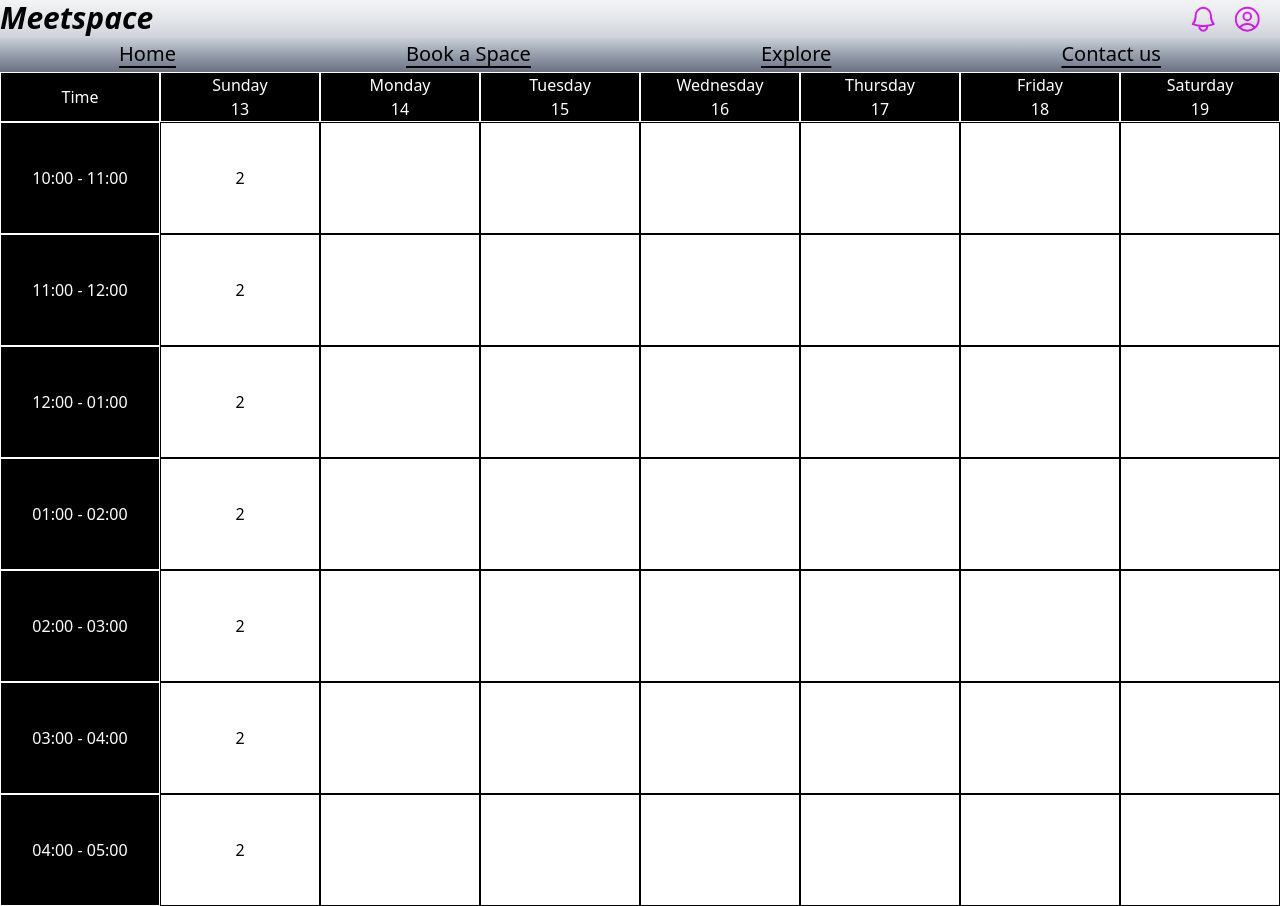
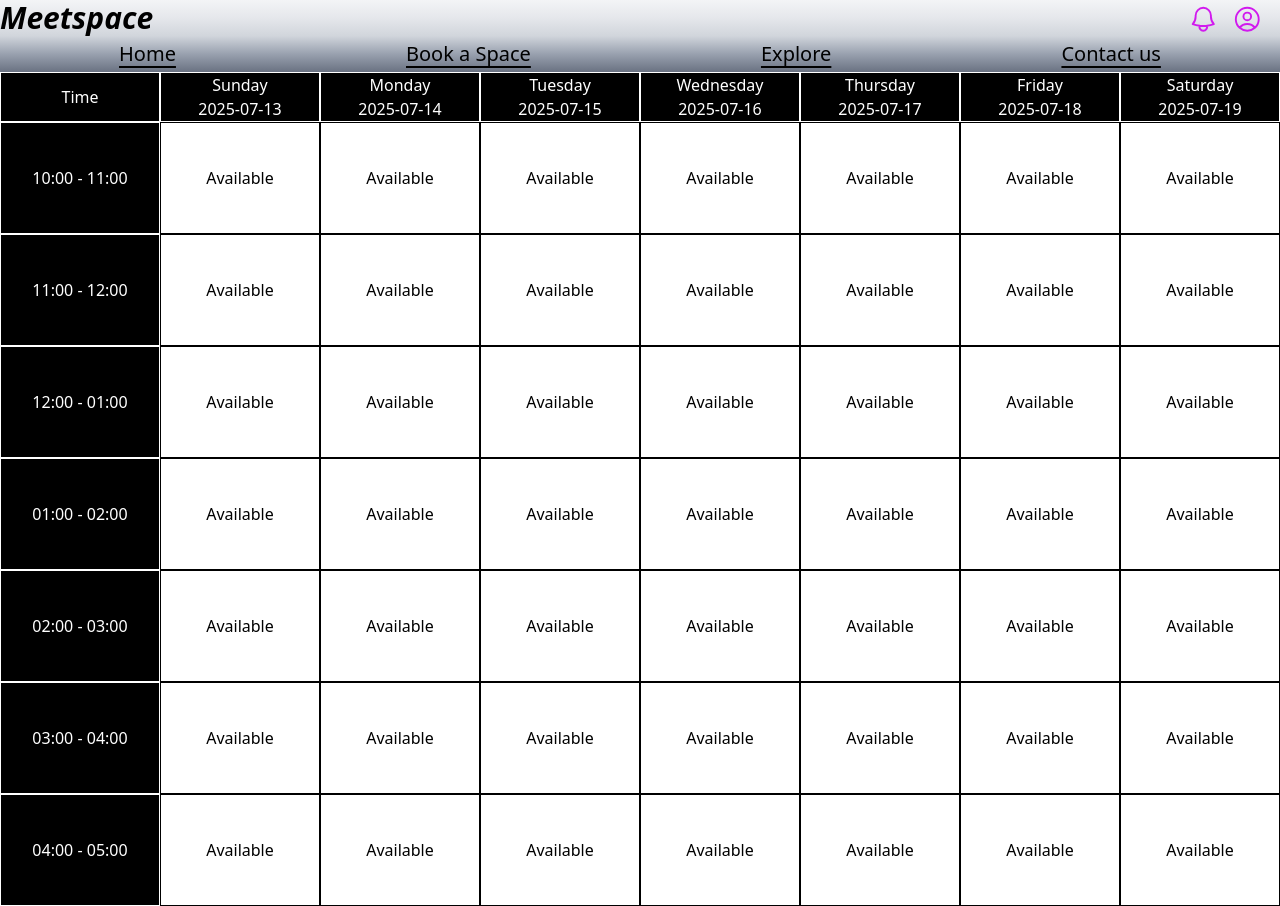
Before and after one commit to Shivam-B-Gupta/Meeting-Room-Booking, a React (Vite) app in the folder Frontend/: page /meetspace/bookaspace in a window 1280 px wide. Built offline with nearby package versions, Linux system fonts and the light colour scheme; no server answers.

Commit message:
Updated the booking logic

```diff
--- a/Frontend/src/Components/CalendarRows.jsx
+++ b/Frontend/src/Components/CalendarRows.jsx
@@ -1,17 +1,4 @@
-export default function TimeRow({}) {
-  const today = new Date();
-  const days = [];
-
-  for (let i = 0; i < 7; i++) {
-    const date = new Date();
-    date.setDate(today.getDate() + i);
-
-    const dayName = date.toLocaleDateString("en-US", { weekday: "long" });
-    const dayNumber = date.getDate();
-
-    days.push({ dayName, dayNumber });
-  }
-
+export default function TimeRow({ days }) {
   const boxStyle =
     "border-solid border-#D11AEE border w-47 flex justify-center bg-black text-white";
 
@@ -23,7 +10,7 @@ export default function TimeRow({}) {
           <div key={index} className={boxStyle}>
             <div className="text-center">
               <div>{day.dayName}</div>
-              <div>{day.dayNumber}</div>
+              <div>{day.fullDate}</div>
             </div>
           </div>
         ))}
@@ -32,19 +19,21 @@ export default function TimeRow({}) {
   );
 }
 
-export function CommonRow({ col1, col2, col3, col4, col5, col6, col7, col8 }) {
+export function CommonRow({ col1, onClick }) {
   const boxStyle =
     "border-solid border-#D11AEE border w-47 h-28 flex justify-center items-center hover:bg-gray-200 cursor-pointer";
   return (
     <div className="flex w-screen  justify-center ">
       <div className={`${boxStyle} bg-black text-white `}>{col1}</div>
-      <div className={boxStyle}>{col2}</div>
-      <div className={boxStyle}>{col3}</div>
-      <div className={boxStyle}>{col4}</div>
-      <div className={boxStyle}>{col5}</div>
-      <div className={boxStyle}>{col6}</div>
-      <div className={boxStyle}>{col7}</div>
-      <div className={boxStyle}>{col8}</div>
+      {[...Array(7)].map((_, dayIndex) => (
+        <div
+          key={dayIndex}
+          className={boxStyle}
+          onClick={() => onClick({ dayIndex })}
+        >
+          Available
+        </div>
+      ))}
     </div>
   );
 }
--- a/Frontend/src/Components/Card.jsx
+++ b/Frontend/src/Components/Card.jsx
@@ -12,6 +12,7 @@ import { IconTrash, IconEdit } from "@tabler/icons-react";
 import { BACKEND_URL } from "../config";
 import PopUp from "./PopUp";
 import { useRooms } from "../hooks/RoomContext";
+import { useNavigate } from "react-router-dom";
 
 export default function Card({
   RoomName,
@@ -26,6 +27,7 @@ export default function Card({
   const user_type = localStorage.getItem("user_type");
   const token = localStorage.getItem("token");
   const isAdmin = user_type === "admin";
+  const navigate = useNavigate();
   const [showPopUp, setShowPopUp] = useState(false);
   const [name, setName] = useState(RoomName);
   const [location, setLocation] = useState(Location);
@@ -52,7 +54,10 @@ export default function Card({
     e.preventDefault();
     setShowPopUp(true);
   };
-  const handleBook = () => {};
+  const handleBook = () => {
+    localStorage.setItem("roomId", roomId);
+    navigate("/meetspace/bookaspace");
+  };
   return (
     <div className="relative h-120 w-80 rounded-[2rem] overflow-hidden shadow-lg ml-auto mr-auto mt-6 mb-6">
       <div className="bg-[url('/office.webp')] bg-cover bg-center h-80 w-80">
--- a/Frontend/src/Pages/Calendar.jsx
+++ b/Frontend/src/Pages/Calendar.jsx
@@ -1,18 +1,66 @@
+import axios from "axios";
 import TimeRow from "../Components/CalendarRows";
 import { CommonRow } from "../Components/CalendarRows";
-import PopUp from "../Components/PopUp";
+import { BACKEND_URL } from "../config";
 
 export default function Calendar() {
+  const today = new Date();
+  const day = [];
+  const roomId = localStorage.getItem("roomId");
+  const token = localStorage.getItem("token");
+
+  for (let i = 0; i < 7; i++) {
+    const date = new Date();
+    date.setDate(today.getDate() + i);
+
+    const dayName = date.toLocaleDateString("en-US", { weekday: "long" });
+    const fullDate = date.toISOString().split("T")[0];
+    day.push({ dayName, fullDate });
+  }
+
+  const handleSlotClick = async ({ dayIndex, timeSlot }) => {
+    console.log(timeSlot);
+    const selectedDay = day[dayIndex];
+    const data = {
+      date: selectedDay.fullDate,
+      day: selectedDay.dayName,
+      time: timeSlot,
+      roomId: roomId,
+    };
+
+    try {
+      console.log(data);
+      await axios.post(`${BACKEND_URL}/booking/booking`, data, {
+        headers: { token: token },
+      });
+      alert("booked successfully");
+    } catch (err) {
+      console.log(`error while sending data to the backend, Err: ${err}`);
+    }
+  };
+
+  const timeSlots = [
+    "10:00 - 11:00",
+    "11:00 - 12:00",
+    "12:00 - 01:00",
+    "01:00 - 02:00",
+    "02:00 - 03:00",
+    "03:00 - 04:00",
+    "04:00 - 05:00",
+  ];
+
   return (
     <div>
-      <TimeRow />
-      <CommonRow col1="10:00 - 11:00" col2="2" />
-      <CommonRow col1="11:00 - 12:00" col2="2" />
-      <CommonRow col1="12:00 - 01:00" col2="2" />
-      <CommonRow col1="01:00 - 02:00" col2="2" />
-      <CommonRow col1="02:00 - 03:00" col2="2" />
-      <CommonRow col1="03:00 - 04:00" col2="2" />
-      <CommonRow col1="04:00 - 05:00" col2="2" />
+      <TimeRow days={day} />
+      {timeSlots.map((slot, rowIndex) => (
+        <CommonRow
+          key={rowIndex}
+          col1={slot}
+          onClick={({ dayIndex }) =>
+            handleSlotClick({ dayIndex, timeSlot: slot })
+          }
+        />
+      ))}
     </div>
   );
 }
```
